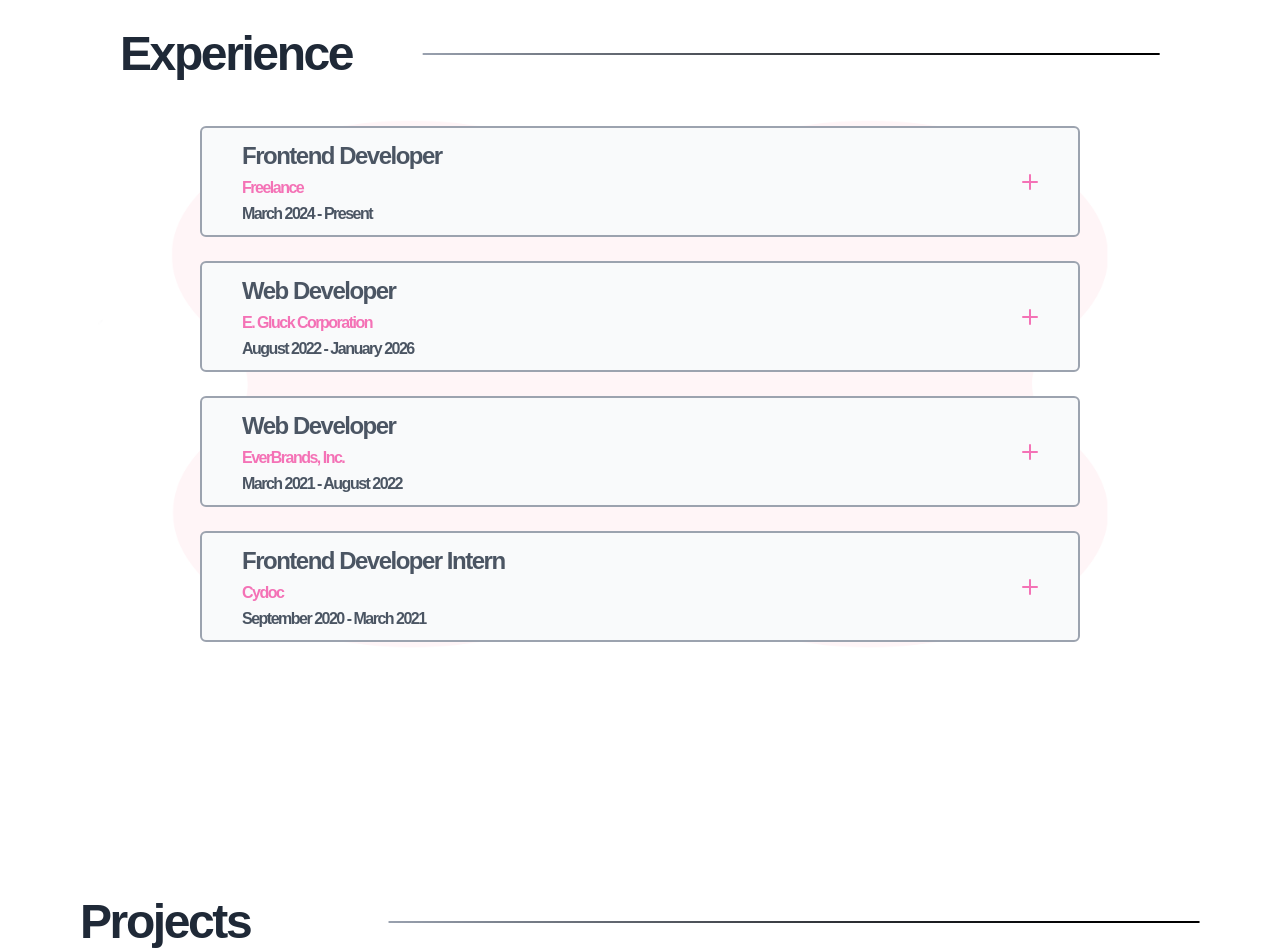
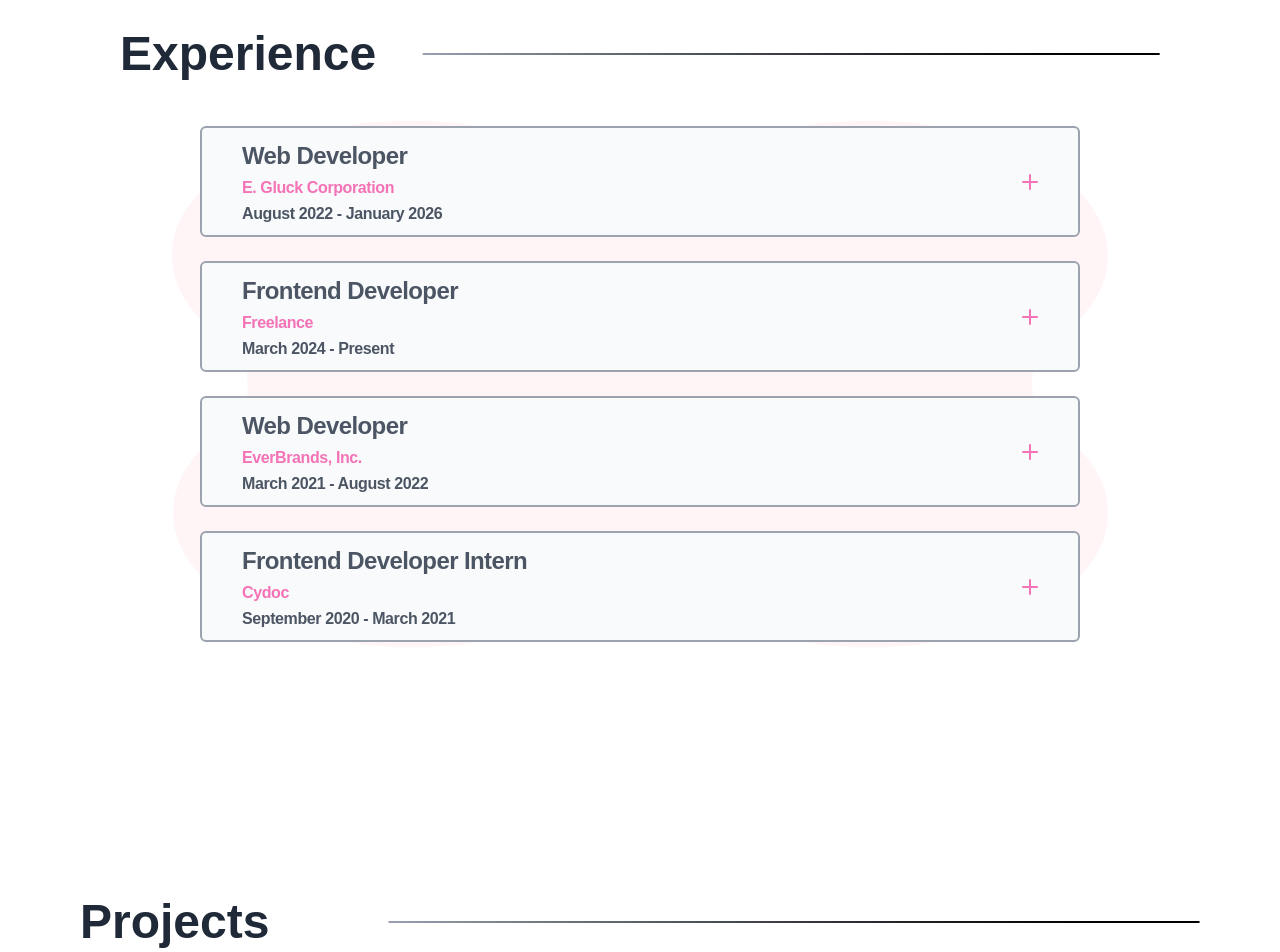
Before and after one commit to jamieluong03/jamies-portfolio, a Next.js app: page / in a window 1280 px wide. Shown: the part 1820-2772 px from the top of the page. Built offline with nearby package versions, Linux system fonts and the light colour scheme; a web font is replaced by a local one.

Commit message:
updated tracking

```diff
--- a/app/components/about.tsx
+++ b/app/components/about.tsx
@@ -30,7 +30,7 @@
         ></div>
         <div className="relative h-full lg:w-full pt-10 lg:px-10 mb-20 lg:mb-40">
           <div className="flex items-center w-80 mx-auto lg:w-full pt-10">
-            <h1 className="text-3xl lg:text-5xl font-semibold tracking-tighter w-100">
+            <h1 className="text-3xl lg:text-5xl font-semibold tracking-normal w-100">
               About Me
             </h1>
             <div className="ml-5 w-full h-0.5 bg-gradient-to-r from-black to-gray-400 rotate-180"></div>
@@ -46,7 +46,7 @@
                   height={800}
                   loading="eager"
                 />
-                <h1 className="text-center font-bold text-3xl lg:text-5xl mb-2">Jamie Luong</h1>
+                <h1 className="text-center font-bold text-3xl lg:text-5xl mb-2 tracking-normal">Jamie Luong</h1>
               </div>
             </div>
             <div className="max-w-sm lg:max-w-none lg:mt-30 lg:pl-0 lg:pr-20 sm:mb-10 p-5">
--- a/app/components/accordion.tsx
+++ b/app/components/accordion.tsx
@@ -36,9 +36,9 @@
           aria-controls={`accordion-text-${id}`}
         >
           <div>
-            <p className="text-2xl">{title}</p>
-            <p className="text-base text-(--pink-500)">{company}</p>
-            <p className="text-base">{dates}</p>
+            <p className="text-2xl tracking-tight">{title}</p>
+            <p className="text-base text-(--pink-500) tracking-tight">{company}</p>
+            <p className="text-base tracking-tight">{dates}</p>
           </div>
           <svg className="fill-(--pink-500) shrink-0 ml-8" width="16" height="16" xmlns="http://www.w3.org/2000/svg">
             <rect y="7" width="16" height="2" rx="1" className={`ttransform origin-center transition duration-200 ease-out ${accordionOpen && '!rotate-180'}`} />
--- a/app/components/experience.tsx
+++ b/app/components/experience.tsx
@@ -30,7 +30,7 @@
             ></div>
             <div className="relative h-full lg:w-full pt-10 lg:px-10 mb-20 lg:mb-40">
           <div className="flex items-center w-80 mx-auto lg:w-full pt-10 pb-10">
-            <h1 className="text-3xl lg:text-5xl font-semibold tracking-tighter w-100">
+            <h1 className="text-3xl lg:text-5xl font-semibold tracking-normal w-100">
               Experience
             </h1>
             <div className="ml-5 w-full h-0.5 bg-gradient-to-r from-black to-gray-400 rotate-180"></div>
--- a/app/components/projects.tsx
+++ b/app/components/projects.tsx
@@ -38,7 +38,7 @@
                 ></div>
                 <div className="relative h-full lg:w-full pt-10 mb-30 lg:mb-40">
                     <div className="flex items-center w-80 mx-auto lg:w-full pt-10 pb-10">
-                        <h1 className="text-3xl lg:text-5xl font-semibold tracking-tighter w-100">
+                        <h1 className="text-3xl lg:text-5xl font-semibold tracking-normal w-100">
                             Projects
                         </h1>
                         <div className="ml-5 w-full h-0.5 bg-gradient-to-r from-black to-gray-400 rotate-180"></div>
--- a/app/components/tech-stack.tsx
+++ b/app/components/tech-stack.tsx
@@ -29,7 +29,7 @@
         ></div>
         <div className="relative h-full lg:w-full pt-10 lg:px-20 mb-20 lg:mb-60">
           <div className="flex items-center w-80 mx-auto lg:w-full pt-10">
-            <h1 className="text-3xl lg:text-5xl font-semibold tracking-tighter w-100">
+            <h1 className="text-3xl lg:text-5xl font-semibold tracking-normal w-100">
               Tech Stack
             </h1>
             <div className="ml-5 w-full h-0.5 bg-gradient-to-r from-black to-gray-400 rotate-180"></div>
--- a/app/components/work-samples.tsx
+++ b/app/components/work-samples.tsx
@@ -30,7 +30,7 @@
                 ></div>
                 <div className="relative h-full pt-10 mb-20">
                     <div className="flex items-center w-80 mx-auto lg:w-full pt-10 lg:px-20 pb-10">
-                        <h1 className="text-3xl lg:text-5xl font-semibold tracking-tighter w-200">
+                        <h1 className="text-3xl lg:text-5xl font-semibold tracking-normal w-200">
                             Work Samples
                         </h1>
                         <div className="ml-5 w-full h-0.5 bg-gradient-to-r from-black to-gray-400 rotate-180"></div>
--- a/app/lib/data.ts
+++ b/app/lib/data.ts
@@ -7,39 +7,6 @@
 };
 
 export const experience:Experience = [
-    {
-        company: 'Freelance',
-        title: 'Frontend Developer',
-        dates: 'March 2024 - Present',
-        details: [
-            'Translated Figma designs into production-ready Shopify storefronts using Shadow DOM, Flexbox, CSS Grid, and semantic HTML5 — working directly with clients from spec to launch',
-            'Migrated 2 Zendesk brand instances to a new independent account, transferring 2,000+ tickets, 19 ticket fields, 6 views, 2 forms, 12 business rules, and ~30 help center articles using Python scripts and Postman.',
-            'Diagnosed and resolved Google Search Console errors — including invalid structured data and crawlability issues — to improve organic search eligibility for client sites.'
-        ],
-        work: [
-            {
-                title: 'Popfunk',
-                link: 'https://www.popfunk.com/'
-            },
-            {
-                title: 'Weldwork',
-                link: 'https://www.weldwork.com/'
-            },
-            {
-                title: 'Weldwork Design',
-                link: 'https://www.weldworkdesign.com/'
-            },
-            {
-                title: 'Camp Snap',
-                link: 'https://www.campsnap.com/'
-            },
-            {
-                title: 'Saint Jane Beauty',
-                link: 'https://saintjanebeauty.com/'
-            }
-        ],
-        active: false
-    },
     {
         company: 'E. Gluck Corporation',
         title: 'Web Developer',
@@ -72,6 +39,39 @@
             {
                 title: 'E Gluck',
                 link: 'https://egluck.com/'
+            }
+        ],
+        active: false
+    },
+    {
+        company: 'Freelance',
+        title: 'Frontend Developer',
+        dates: 'March 2024 - Present',
+        details: [
+            'Translated Figma designs into production-ready Shopify storefronts using Shadow DOM, Flexbox, CSS Grid, and semantic HTML5 — working directly with clients from spec to launch',
+            'Migrated 2 Zendesk brand instances to a new independent account, transferring 2,000+ tickets, 19 ticket fields, 6 views, 2 forms, 12 business rules, and ~30 help center articles using Python scripts and Postman.',
+            'Diagnosed and resolved Google Search Console errors — including invalid structured data and crawlability issues — to improve organic search eligibility for client sites.'
+        ],
+        work: [
+            {
+                title: 'Popfunk',
+                link: 'https://www.popfunk.com/'
+            },
+            {
+                title: 'Weldwork',
+                link: 'https://www.weldwork.com/'
+            },
+            {
+                title: 'Weldwork Design',
+                link: 'https://www.weldworkdesign.com/'
+            },
+            {
+                title: 'Camp Snap',
+                link: 'https://www.campsnap.com/'
+            },
+            {
+                title: 'Saint Jane Beauty',
+                link: 'https://saintjanebeauty.com/'
             }
         ],
         active: false
```
